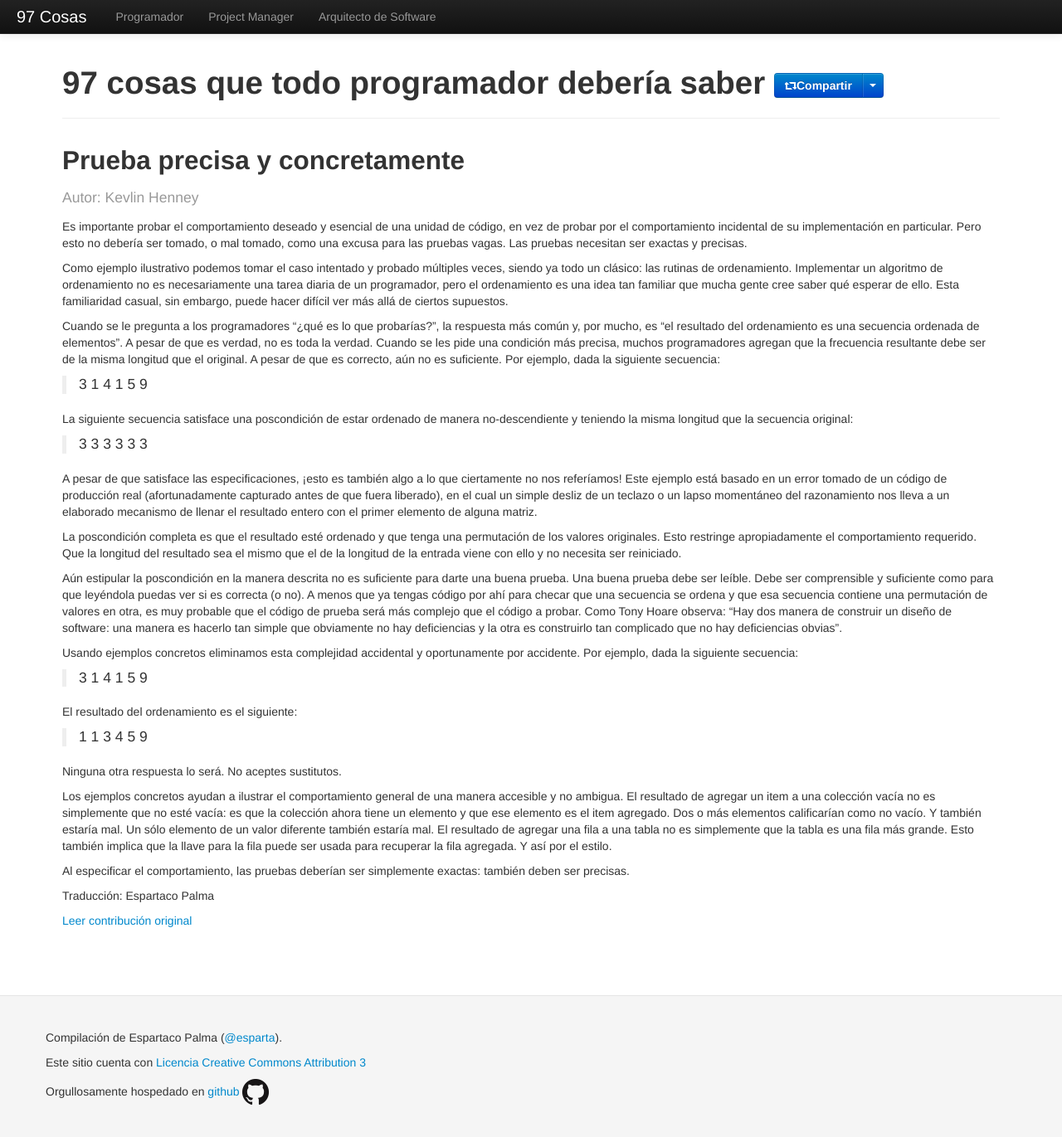
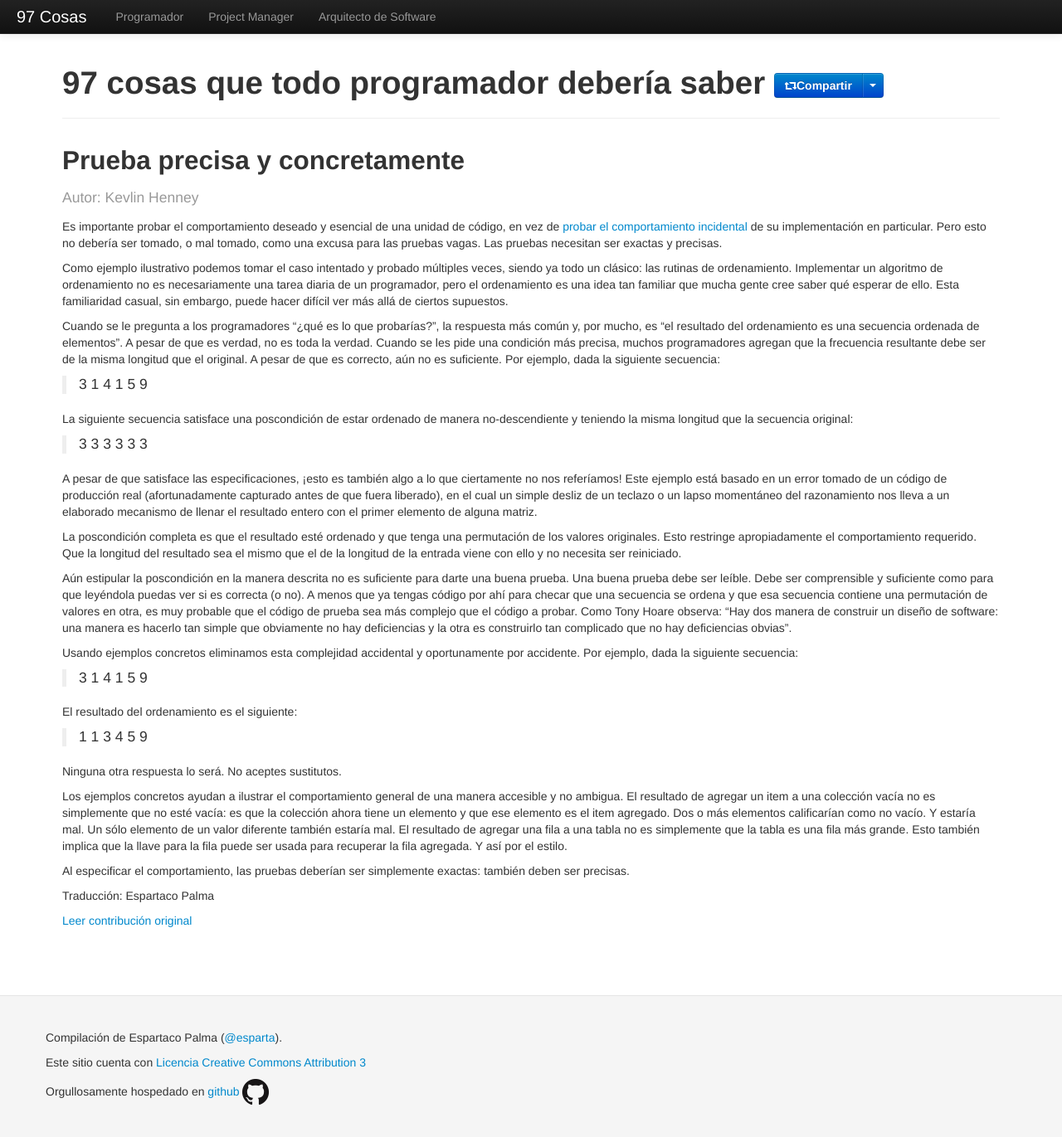
Before and after one commit to esparta/97cosas, a Jekyll site: the page built from programador/prueba-precisa-concretamente.md, in a window 1280 px wide and 1373 px high. Shown: the whole window at 83% size. Built offline with Jekyll 4.4.1, drawn with Linux system fonts in a browser that asks for light colours; comment, search, counter and statistics services are not loaded.

Commit message:
Style corrections prueba-precisa-concretamente

```diff
--- a/programador/prueba-precisa-concretamente.md
+++ b/programador/prueba-precisa-concretamente.md
@@ -8,7 +8,7 @@ original: http://programmer.97things.oreilly.com/wiki/index.php/Test_Precisely_a
 ---
 
 Es importante probar el comportamiento deseado y esencial de una unidad
-de código, en vez de probar por el comportamiento incidental de su
+de código, en vez de [probar el comportamiento incidental][1] de su
 implementación en particular. Pero esto no debería ser tomado, o mal
 tomado, como una excusa para las pruebas vagas. Las pruebas necesitan
 ser exactas y precisas.
@@ -56,7 +56,7 @@ para darte una buena prueba. Una buena prueba debe ser leíble. Debe ser
 comprensible y suficiente como para que leyéndola puedas ver si es
 correcta (o no). A menos que ya tengas código por ahí para checar que
 una secuencia se ordena y que esa secuencia contiene una permutación de
-valores en otra, es muy probable que el código de prueba será más
+valores en otra, es muy probable que el código de prueba sea más
 complejo que el código a probar. Como Tony Hoare observa: “Hay dos
 manera de construir un diseño de software: una manera es hacerlo tan
 simple que obviamente no hay deficiencias y la otra es construirlo tan
@@ -77,11 +77,13 @@ Los ejemplos concretos ayudan a ilustrar el comportamiento general de
 una manera accesible y no ambigua. El resultado de agregar un item a una
 colección vacía no es simplemente que no esté vacía: es que la colección
 ahora tiene un elemento y que ese elemento es el item agregado. Dos o
-más elementos calificarían como no vacío. Y también estaría mal. Un sólo
-elemento de un valor diferente también estaría mal. El resultado de
-agregar una fila a una tabla no es simplemente que la tabla es una fila
-más grande. Esto también implica que la llave para la fila puede ser
-usada para recuperar la fila agregada. Y así por el estilo.
+más elementos calificarían como no vacío. Y estaría mal. Un sólo elemento
+de un valor diferente también estaría mal. El resultado de agregar una
+fila a una tabla no es simplemente que la tabla es una fila más grande.
+Esto también implica que la llave para la fila puede ser usada para
+recuperar la fila agregada. Y así por el estilo.
 
 Al especificar el comportamiento, las pruebas deberían ser simplemente
 exactas: también deben ser precisas.
+
+[1]: prueba-comportamiento-requerido-no-incidental.html
```
